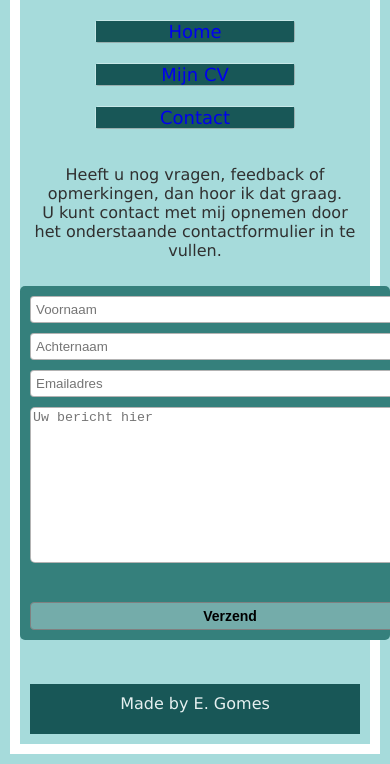
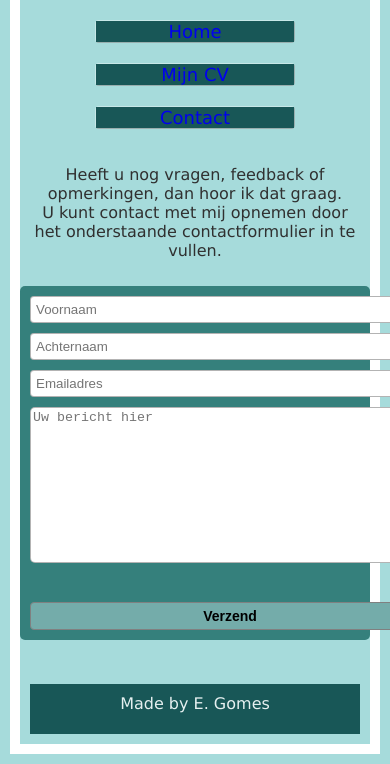
Before and after one commit to ElG87/Huiswerk-les-13en15, a plain HTML site: page HTML/contact.html in a window 390 px wide. Shown: the part 80-844 px from the top of the page. Drawn offline with Linux system fonts and the light colour scheme; files that its build step writes are made by us from their sources.

Commit message:
aangepast

```diff
--- a/CSS/contact.css
+++ b/CSS/contact.css
@@ -10,13 +10,6 @@ body{
     left: 0px;
     right: 0px;
     padding-top: 70px;
-}
-
-
-@media only screen and (max-width: 500px){
-form{
-
-width: 100%;
 }
 
 header{
--- a/CSS/cv.css
+++ b/CSS/cv.css
@@ -6,13 +6,6 @@ body{
     margin: auto;
     margin-bottom: 0px;
 }
-
-@media only screen and (max-width: 500px){
-form{
-
-width: 100%;
-}
-
 
 header{
     background-color: rgb(24, 87, 87);
```
